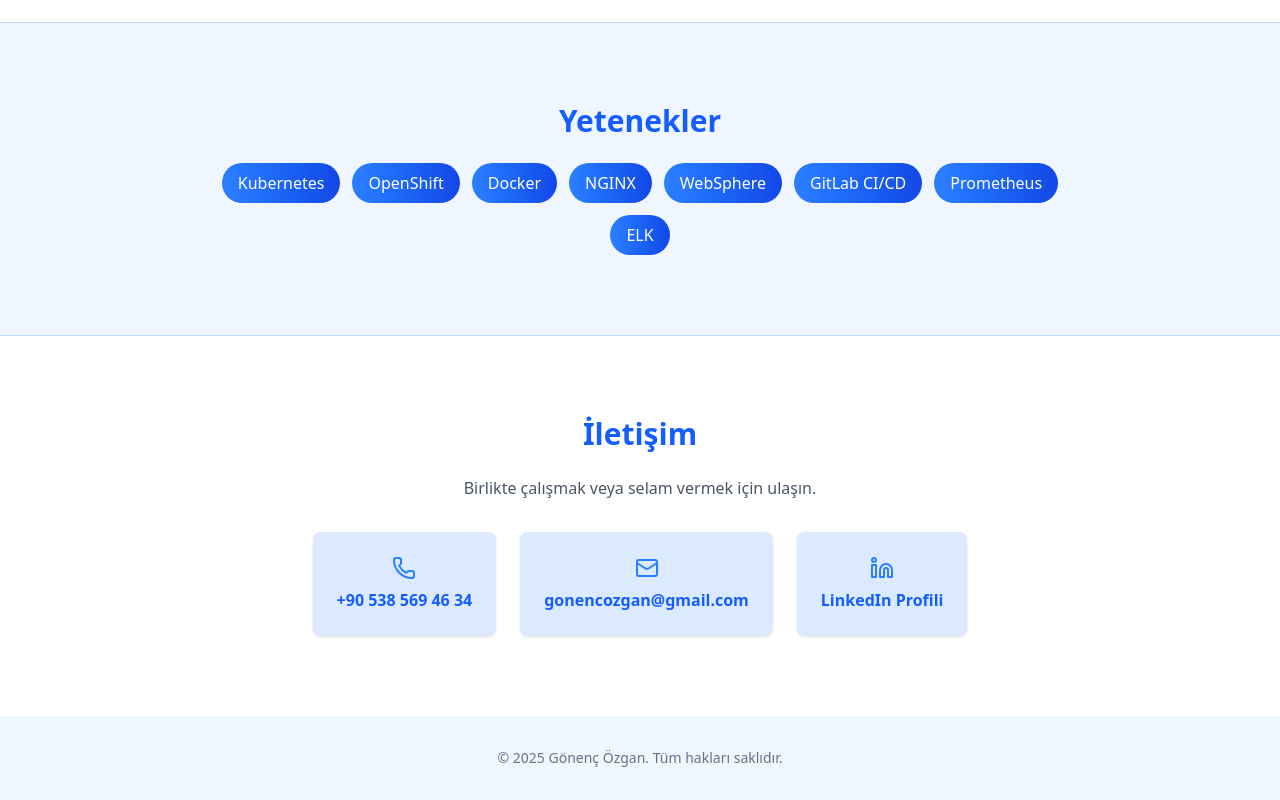
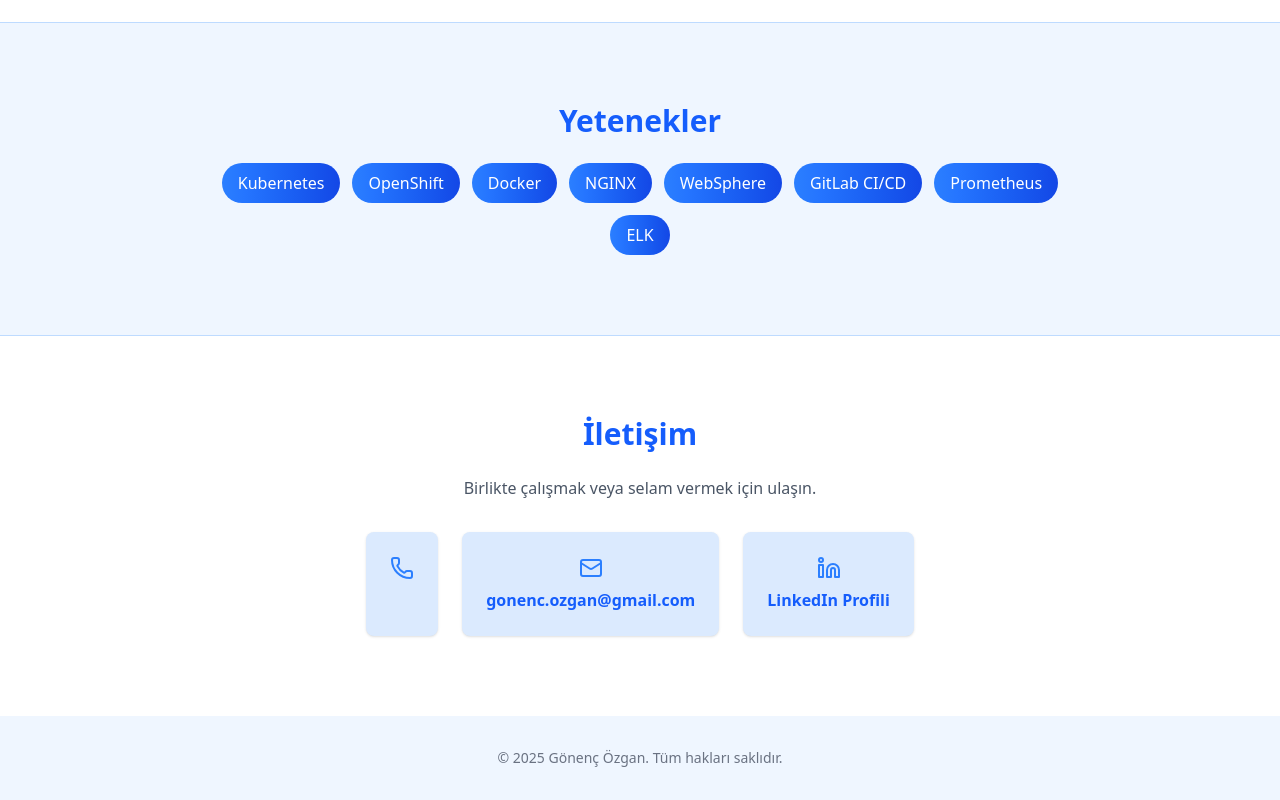
Before and after one commit to gonencozgan/KisiselSite, a React (Vite) app: page / in a window 1280 px wide. Shown: the part 2283-3083 px from the top of the page. Built offline with nearby package versions, Linux system fonts and the light colour scheme.

Commit message:
telefon bilgisi kaldırıldı

```diff
--- a/src/App.jsx
+++ b/src/App.jsx
@@ -124,13 +124,13 @@
           <h3 className="mb-6 text-3xl font-bold text-blue-600 dark:text-blue-400">İletişim</h3>
           <p className="mb-8 text-gray-600 dark:text-gray-300">Birlikte çalışmak veya selam vermek için ulaşın.</p>
           <div className="flex flex-col md:flex-row justify-center gap-6">
-            <a href="tel:+905385694634" className="group p-6 bg-blue-100 dark:bg-blue-900 rounded-lg shadow hover:shadow-lg">
+            <a href="tel:" className="group p-6 bg-blue-100 dark:bg-blue-900 rounded-lg shadow hover:shadow-lg">
               <Phone size={24} className="mx-auto text-blue-500 group-hover:text-blue-600"/>
-              <p className="mt-2 font-semibold text-blue-600 dark:text-blue-400">+90 538 569 46 34</p>
+              <p className="mt-2 font-semibold text-blue-600 dark:text-blue-400"></p>
             </a>
             <a href="mailto:gonencozgan@gmail.com" className="group p-6 bg-blue-100 dark:bg-blue-900 rounded-lg shadow hover:shadow-lg">
               <Mail size={24} className="mx-auto text-blue-500 group-hover:text-blue-600"/>
-              <p className="mt-2 font-semibold text-blue-600 dark:text-blue-400">gonencozgan@gmail.com</p>
+              <p className="mt-2 font-semibold text-blue-600 dark:text-blue-400">gonenc.ozgan@gmail.com</p>
             </a>
             <a href="https://www.linkedin.com/in/gönenç-özgan-37031078" target="_blank" rel="noreferrer" className="group p-6 bg-blue-100 dark:bg-blue-900 rounded-lg shadow hover:shadow-lg">
               <Linkedin size={24} className="mx-auto text-blue-500 group-hover:text-blue-600"/>
```
